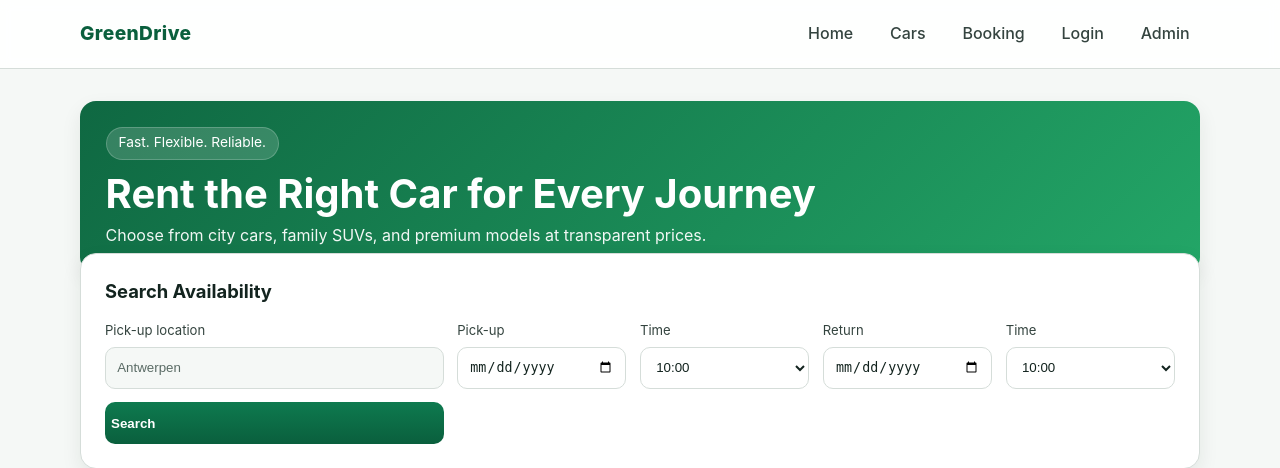
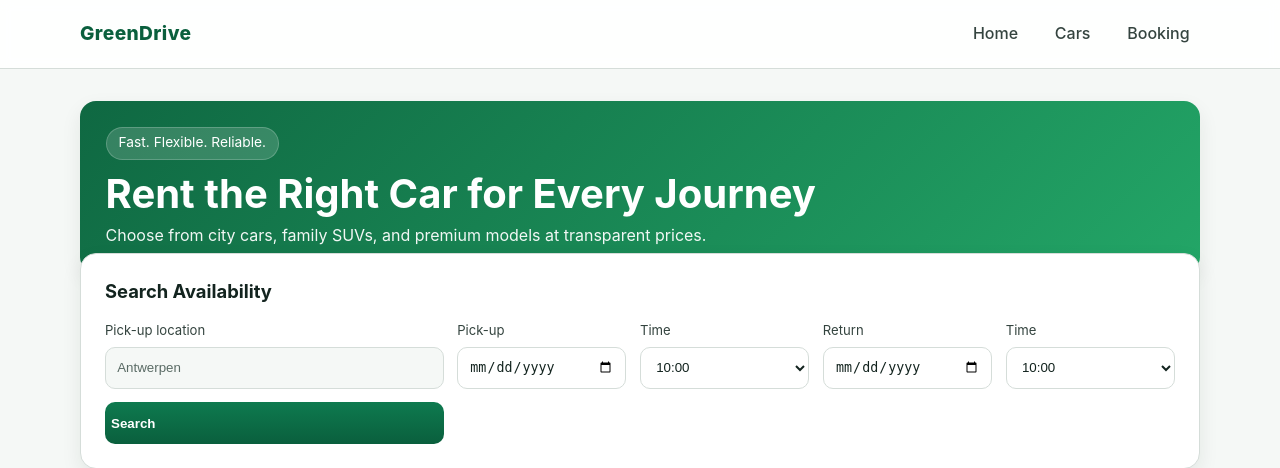
Before and after one commit to DuraScrin/CarRenting, a PHP site: page / in a window 1280 px wide. Shown: the top 468 px of the page. Run offline with PHP 8.4, Linux system fonts and the light colour scheme.

Commit message:
Remove Login and Admin links from main nav

```diff
--- a/public_html/src/views/layouts/header.php
+++ b/public_html/src/views/layouts/header.php
@@ -5,8 +5,6 @@
             <a href="/">Home</a>
             <a href="/cars">Cars</a>
             <a href="/booking">Booking</a>
-            <a href="/login">Login</a>
-            <a href="/admin">Admin</a>
         </nav>
     </div>
 </header>
```
